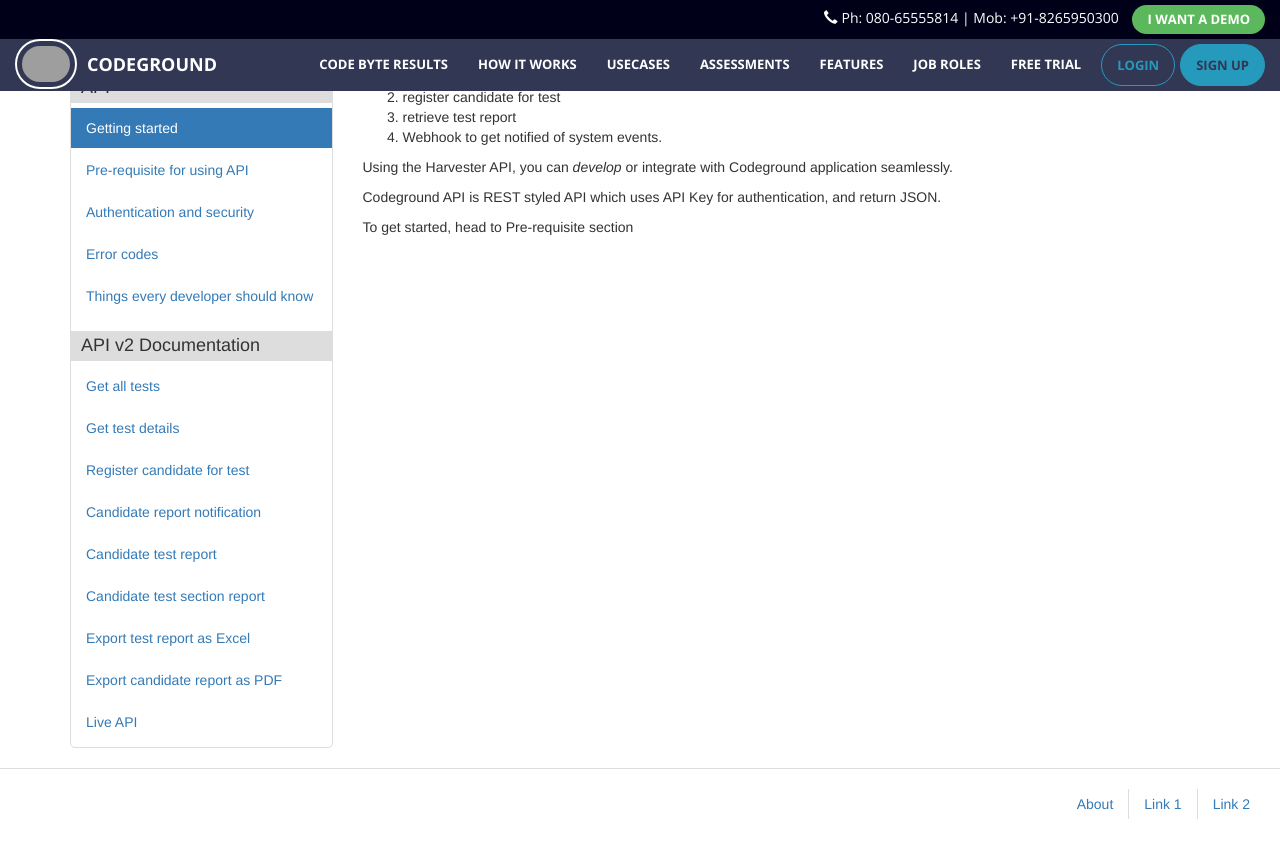
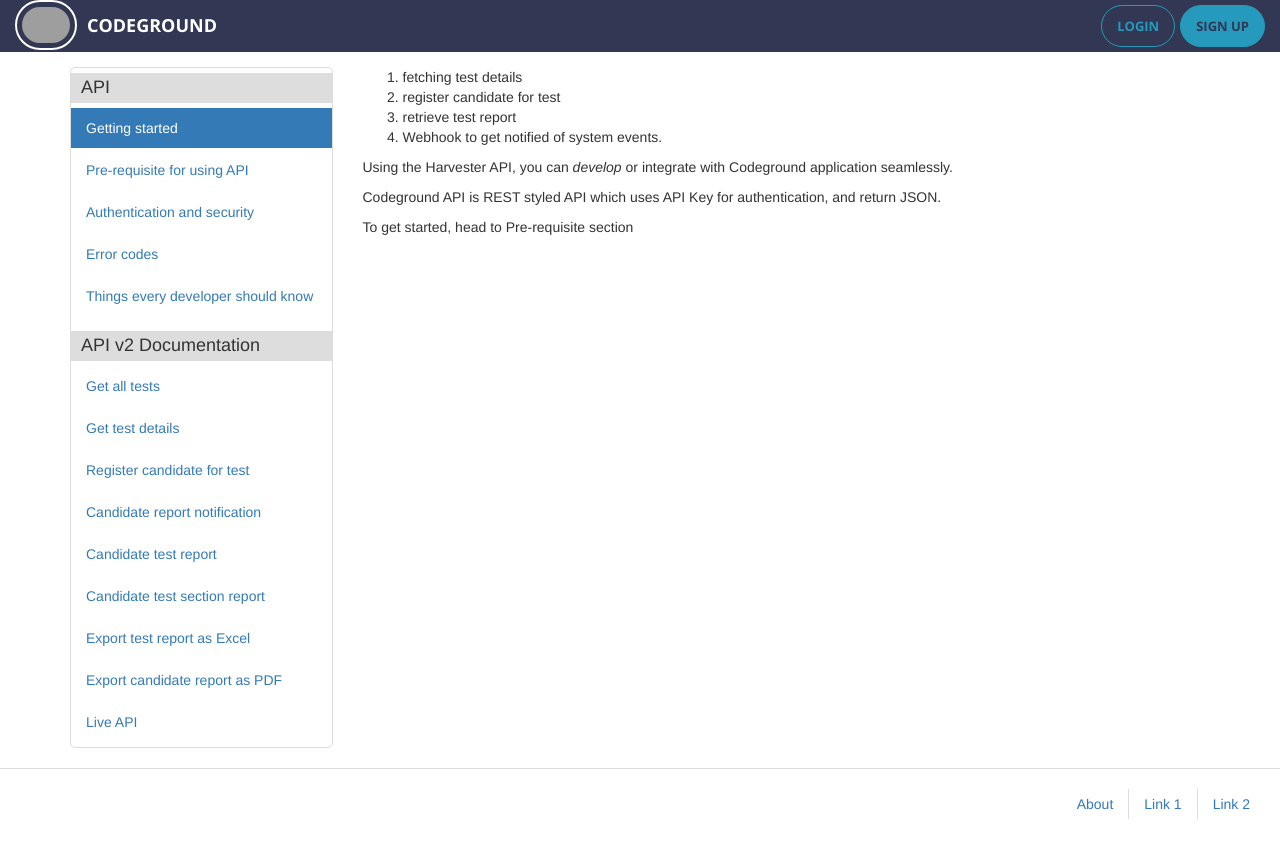
Before and after one commit to shubham18rastogi/CodeGround-API-documentation-, a Jekyll site: the page built from index.md, in a window 1280 px wide. Shown: the top 858 px of the page. Built offline with Jekyll 4.4.1, drawn with Linux system fonts in a browser that asks for light colours; grey boxes are pictures that could not be loaded.

Commit message:
second commit

```diff
--- a/_includes/header.html
+++ b/_includes/header.html
@@ -5,16 +5,6 @@
 </style>
 <div class="body">
 	<header class="navbar-fixed-top">
-		<div class="container-fluid topbar">
-			<div class="clearfix" style="background-color:#000019">
-				<div class="pull-right">
-					<span style="margin-right: 10px">
-						<span class="glyphicon glyphicon-earphone"> </span> Ph: 080-65555814 | Mob: +91-8265950300
-					</span>
-					<a class="btn btn-success" style="margin: 5px 0; padding: 5px 15px; font-size: 13px;" data-type="demo" data-toggle="modal" href="#register-demo-modal">I want a Demo</a>
-				</div>
-			</div>
-		</div>
 		<nav class="cg-navbar navbar-default">
 			<div class="container-fluid">
 				<div class="navbar-header">
@@ -32,27 +22,6 @@
 				<div class="collapse navbar-collapse" id="bs-example-navbar-collapse-1">
 					<ul class="nav navbar-nav pull-right">
 						<li>
-							<a class="page-scroll cg-navbar-text" target="_blank" href="https://codeground.in/EventResults/Event_Results.html">Code byte results</a>
-						</li>
-						<li>
-							<a class="page-scroll cg-navbar-text" href="https://codeground.in#how_it_works">How it works</a>
-						</li>
-						<li>
-							<a class="page-scroll cg-navbar-text" href="https://codeground.in#usecases">Usecases</a>
-						</li>
-						<li>
-							<a class="page-scroll cg-navbar-text" href="https://codeground.in#test_categories">Assessments</a>
-						</li>
-						<li>
-							<a target="_blank" class="page-scroll cg-navbar-text" href="https://codeground.in#codeground-Features">Features</a>
-						</li>
-						<li>
-							<a target="_blank" class="page-scroll cg-navbar-text" href="https://codeground.in#supp_role">Job Roles</a>
-						</li>
-						<li>
-							<a target="_blank" class="page-scroll cg-navbar-text" href="https://codeground.in#contact">Free Trial</a>
-						</li>
-						<li>
 							<a class="btn btn-login" style="margin: 5px 0 5px 5px;" href="https://codeground.in/code4/#/login">Login</a>
 						</li>
 						<li>
```
